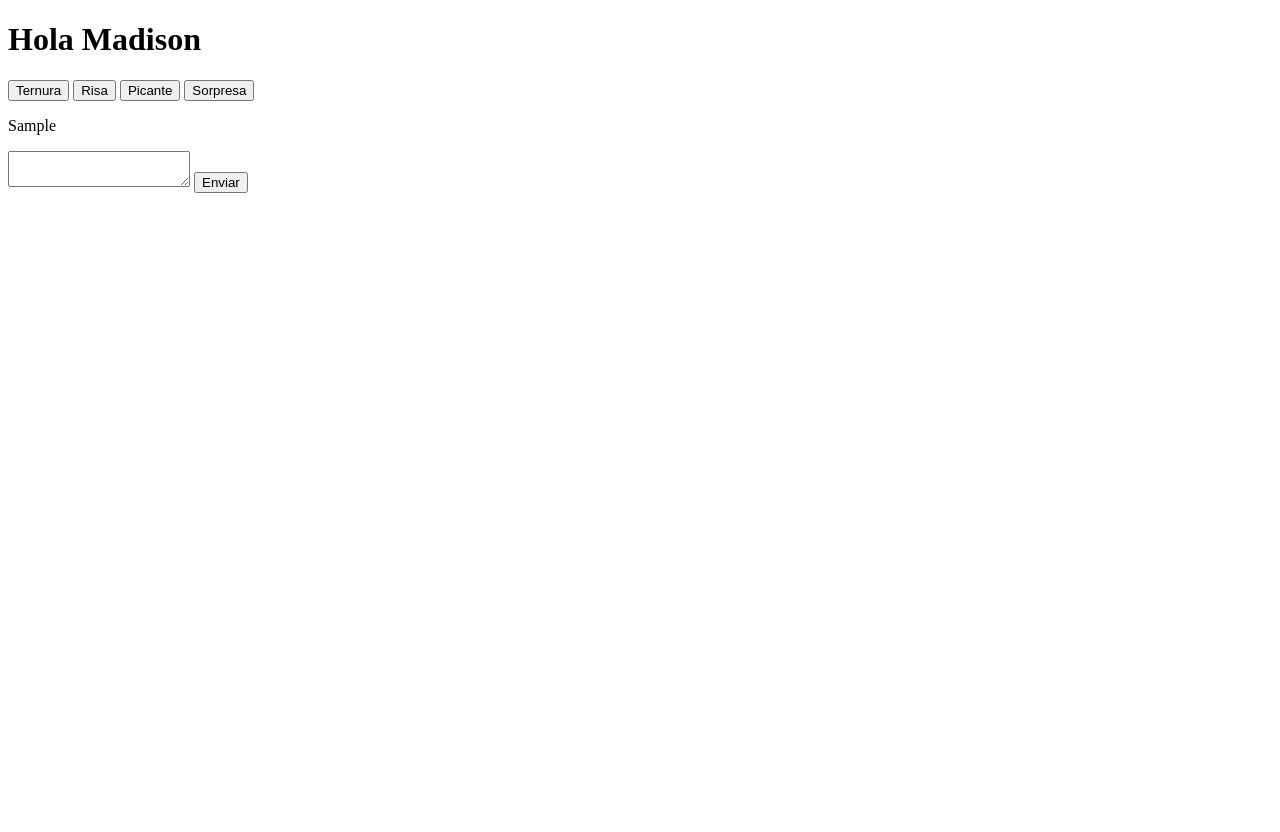
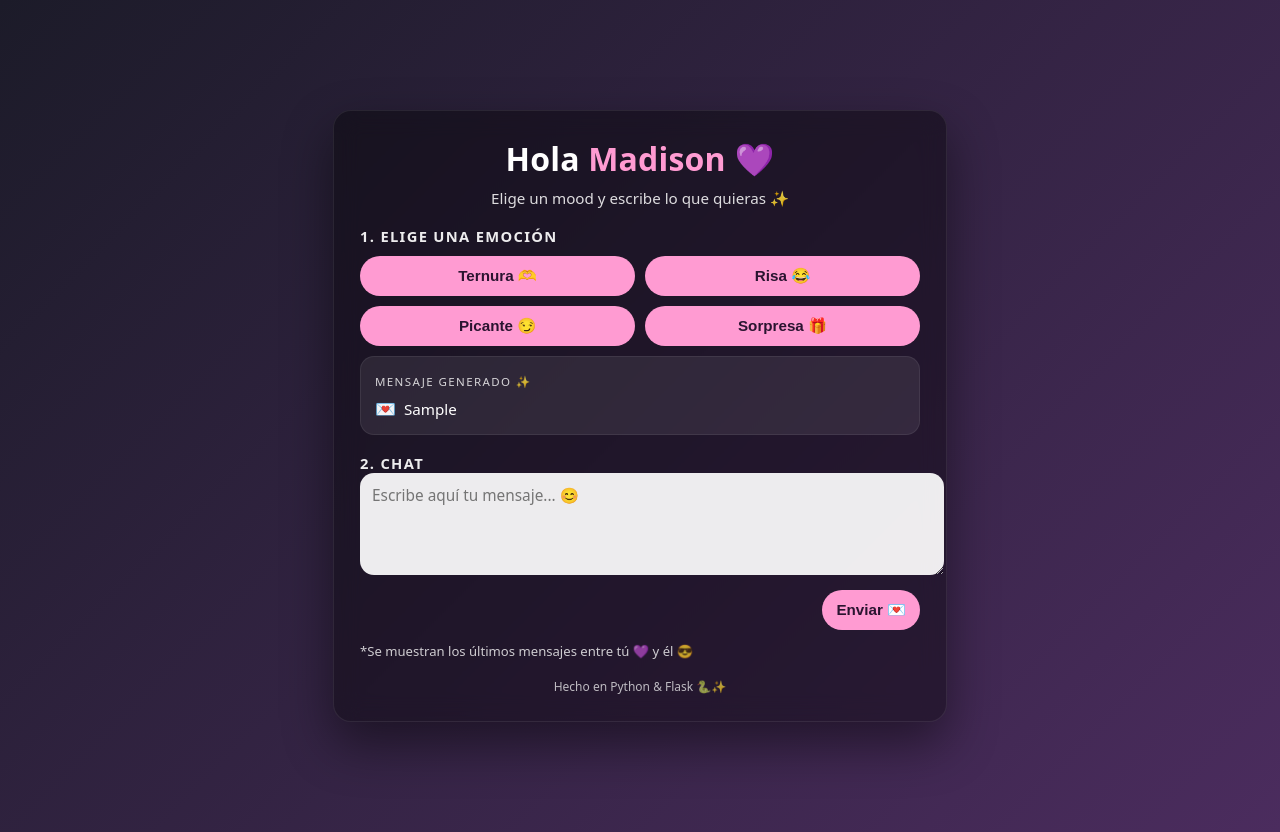
Before and after one commit to MiguelSZ99/Madison, a Flask app: template templates/index.html in a window 1280 px wide. Before the commit the page ends 193 px from the top, so only its background shows below. Run offline with Flask 3, Linux system fonts and the light colour scheme; the template is opened without the code that fills it: most values are stand-ins (such as "Sample title", 1, 10 or a date in 2020).

Commit message:
UI pro morado/negro + emojis

```diff
--- a/templates/index.html
+++ b/templates/index.html
@@ -1,32 +1,263 @@
-
 <!doctype html>
 <html lang="es">
 <head>
   <meta charset="utf-8">
   <title>Madison</title>
   <meta name="viewport" content="width=device-width, initial-scale=1">
+
+  <style>
+    body {
+      margin: 0;
+      font-family: system-ui, -apple-system, BlinkMacSystemFont, "Segoe UI", sans-serif;
+      background: linear-gradient(135deg, #1c1b29, #4b2c5e);
+      color: #fff;
+      display: flex;
+      min-height: 100vh;
+      justify-content: center;
+      align-items: center;
+      padding: 16px;
+    }
+
+    .card {
+      background: rgba(0, 0, 0, 0.38);
+      border-radius: 18px;
+      padding: 26px;
+      max-width: 560px;
+      width: 100%;
+      box-shadow: 0 22px 50px rgba(0,0,0,0.45);
+      backdrop-filter: blur(12px);
+      border: 1px solid rgba(255,255,255,0.08);
+    }
+
+    h1 {
+      margin: 0;
+      font-size: 2rem;
+      text-align: center;
+      letter-spacing: 0.2px;
+    }
+    h1 span { color: #ff9bd2; }
+
+    p.sub {
+      margin: 8px 0 0;
+      text-align: center;
+      font-size: 0.95rem;
+      opacity: 0.85;
+    }
+
+    .section-title {
+      margin-top: 18px;
+      font-size: 0.92rem;
+      font-weight: 750;
+      text-transform: uppercase;
+      letter-spacing: 0.09em;
+      opacity: 0.92;
+    }
+
+    .buttons {
+      display: grid;
+      grid-template-columns: repeat(2, minmax(0, 1fr));
+      gap: 10px;
+      margin-top: 10px;
+    }
+
+    button {
+      border: none;
+      border-radius: 999px;
+      padding: 11px 14px;
+      font-size: 0.95rem;
+      cursor: pointer;
+      background: #ff9bd2;
+      color: #2a1430;
+      font-weight: 800;
+      transition: transform 0.12s ease, box-shadow 0.12s ease, background 0.2s ease;
+    }
+
+    button:hover {
+      transform: translateY(-1px);
+      box-shadow: 0 10px 24px rgba(0,0,0,0.45);
+      background: #ffc3e3;
+    }
+
+    .output {
+      margin-top: 10px;
+      padding: 12px 14px;
+      border-radius: 14px;
+      background: rgba(255,255,255,0.08);
+      font-size: 0.95rem;
+      line-height: 1.45;
+      border: 1px solid rgba(255,255,255,0.07);
+    }
+
+    .tag {
+      display: inline-block;
+      font-size: 0.72rem;
+      text-transform: uppercase;
+      letter-spacing: 0.12em;
+      opacity: 0.8;
+      margin-bottom: 6px;
+    }
+
+    .question-box { margin-top: 18px; }
+
+    .question-box textarea {
+      width: 100%;
+      border-radius: 14px;
+      padding: 12px;
+      border: none;
+      resize: vertical;
+      min-height: 78px;
+      font-family: inherit;
+      font-size: 0.96rem;
+      outline: none;
+      background: rgba(255,255,255,0.92);
+      color: #1a1a1a;
+    }
+
+    .small-text {
+      font-size: 0.82rem;
+      opacity: 0.78;
+      margin-top: 8px;
+    }
+
+    .footer {
+      margin-top: 18px;
+      font-size: 0.75rem;
+      text-align: center;
+      opacity: 0.7;
+    }
+
+    form { margin: 0; }
+
+    .chat-message.me { border-left: 3px solid #ff9bd2; }
+    .chat-message.him { border-left: 3px solid #8ecdfc; }
+
+    .msgline {
+      display: flex;
+      gap: 8px;
+      align-items: baseline;
+    }
+    .bubble-emoji {
+      font-size: 1.05rem;
+      opacity: 0.95;
+    }
+  </style>
 </head>
+
 <body>
-<h1>Hola Madison</h1>
+  <div class="card">
+    <h1>Hola <span>Madison</span> 💜</h1>
+    <p class="sub">Elige un mood y escribe lo que quieras ✨</p>
+
+    <!-- Emociones -->
+    <div>
+      <div class="section-title">1. Elige una emoción</div>
       <form method="post">
-<button name="emocion" value="ternura">Ternura</button>
-<button name="emocion" value="risa">Risa</button>
-<button name="emocion" value="picante">Picante</button>
-<button name="emocion" value="sorpresa">Sorpresa</button>
+        <div class="buttons">
+          <button type="submit" name="emocion" value="ternura">Ternura 🫶</button>
+          <button type="submit" name="emocion" value="risa">Risa 😂</button>
+          <button type="submit" name="emocion" value="picante">Picante 😏</button>
+          <button type="submit" name="emocion" value="sorpresa">Sorpresa 🎁</button>
+        </div>
       </form>
-{% if frase_generada %}<p>{{ frase_generada }}</p>{% endif %}
+
+      {% if frase_generada %}
+        <div class="output">
+          <div class="tag">Mensaje generado ✨</div>
+          <div class="msgline">
+            <div class="bubble-emoji">💌</div>
+            <div>{{ frase_generada }}</div>
+          </div>
+        </div>
+      {% endif %}
+    </div>
+
+    <!-- Chat -->
+    <div class="question-box">
+      <div class="section-title">2. Chat</div>
+
       <form method="post">
-<textarea name="pregunta"></textarea>
-<button>Enviar</button>
+        <textarea name="pregunta" placeholder="Escribe aquí tu mensaje... 😊"></textarea>
+        <div style="margin-top: 10px; text-align: right;">
+          <button type="submit">Enviar 💌</button>
+        </div>
       </form>
-<div id="chat"></div>
+
+      <div id="chatBox" style="margin-top:12px;"></div>
+
+      <div class="small-text">
+        *Se muestran los últimos mensajes entre tú 💜 y él 😎
+      </div>
+    </div>
+
+    <div class="footer">
+      Hecho en Python & Flask 🐍✨
+    </div>
+  </div>
+
 <script>
-setInterval(()=>{
-fetch("{{ estado_url }}").then(r=>r.json()).then(d=>{
-document.getElementById("chat").innerHTML =
-d.historial.map(m=>`<p><b>${m.de}:</b> ${m.texto}</p>`).join("");
+function emojiFor(who){
+  if(who === "ella") return "💜";
+  if(who === "miguel") return "😎";
+  return "💬";
+}
+
+function labelFor(who){
+  if(who === "ella") return "Tú 💜";
+  if(who === "miguel") return "Él 😎";
+  return "Mensaje";
+}
+
+function updateChat() {
+  fetch("{{ estado_url }}")
+    .then(r => r.json())
+    .then(data => {
+      const chatBox = document.getElementById("chatBox");
+      chatBox.innerHTML = "";
+
+      const hist = data.historial || [];
+      if (hist.length === 0) {
+        const info = document.createElement("div");
+        info.className = "small-text";
+        info.textContent = "Aún no hay mensajes… escribe el primero 😊";
+        chatBox.appendChild(info);
+        return;
+      }
+
+      hist.forEach(msg => {
+        const div = document.createElement("div");
+        div.classList.add("output", "chat-message");
+
+        const who = document.createElement("div");
+        who.className = "tag";
+        who.textContent = labelFor(msg.de);
+
+        const line = document.createElement("div");
+        line.className = "msgline";
+
+        const em = document.createElement("div");
+        em.className = "bubble-emoji";
+        em.textContent = emojiFor(msg.de);
+
+        const text = document.createElement("div");
+        text.textContent = msg.texto;
+
+        if (msg.de === "ella") div.classList.add("me");
+        if (msg.de === "miguel") div.classList.add("him");
+
+        line.appendChild(em);
+        line.appendChild(text);
+
+        div.appendChild(who);
+        div.appendChild(line);
+        chatBox.appendChild(div);
+      });
     })
-},2000)
+    .catch(() => {});
+}
+
+setInterval(updateChat, 2000);
+updateChat();
 </script>
+
 </body>
 </html>
```
Lines whose indentation alone changed are shown as unchanged.
